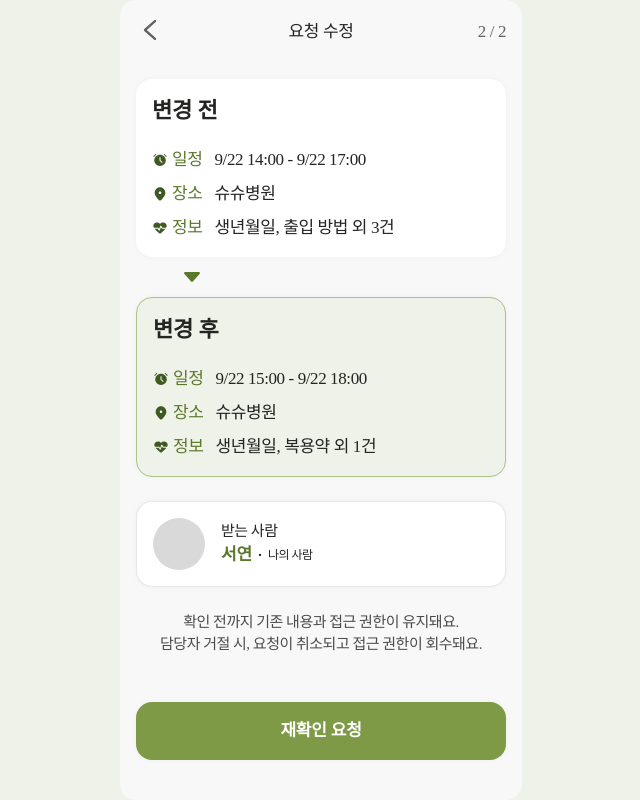
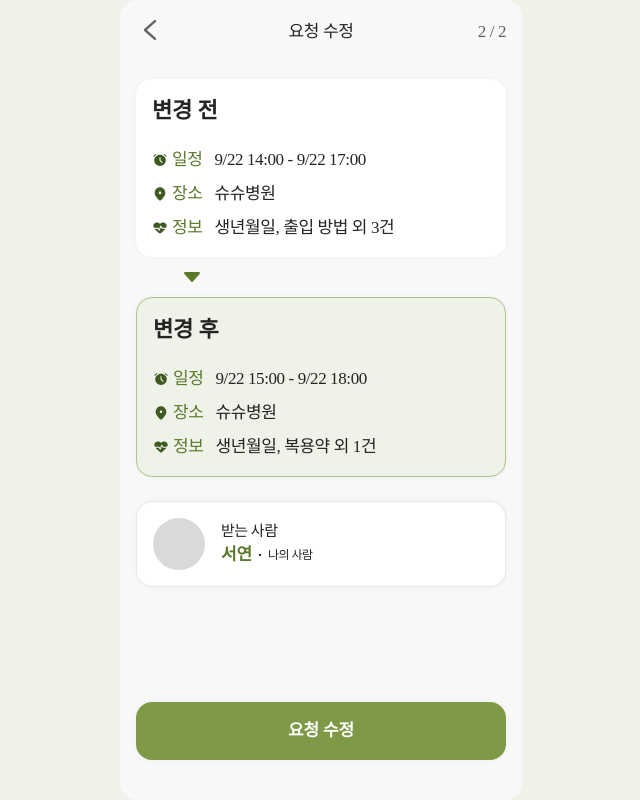
Before and after one commit to LEle-donut91/LIKELION_14th_2SWU_FE, a React (Vite) app in the folder gyeot_fe/: page /request/edit-check/1 in a window 1280 px wide. Shown: the whole page, without its empty margins (319-959 px from the left). Built offline with nearby package versions, Linux system fonts and the light colour scheme; no server answers; a web font is replaced by a local one.

Commit message:
feat: 재확인 요청 분기 처리

```diff
--- a/gyeot_fe/src/features/request/mock/RequestEdit/getEditCheckMock.json
+++ b/gyeot_fe/src/features/request/mock/RequestEdit/getEditCheckMock.json
@@ -1,6 +1,7 @@
 {
   "situationId": "1",
   "requestId": "1",
+  "isAccepted": false,
   "userName": "서연",
   "userPart": "나의 사람",
   "beforeInfo": {
--- a/gyeot_fe/src/features/request/pages/RequestEditCheck.jsx
+++ b/gyeot_fe/src/features/request/pages/RequestEditCheck.jsx
@@ -43,10 +43,13 @@ function RequestEditCheck() {
 
   // TODO: API 연동 시 useEffect로 교체 (지금은 mock 이라 렌더마다 호출돼도 문제 없음)
   // [H-03-01-02] 요청 수정 내용 확인 - 데이터 조회
-  const { userName, userPart, beforeInfoList, afterInfoList } = useMemo(
-    () => getEditCheckService(getEditCheckApi(paramId)),
-    [paramId],
-  );
+  const {
+    userName,
+    isConfirmRequired,
+    userPart,
+    beforeInfoList,
+    afterInfoList,
+  } = useMemo(() => getEditCheckService(getEditCheckApi(paramId)), [paramId]);
 
   // TODO: API 연동 로직 수정 필요
   // [H-03-01-02] 재확인 요청 후 [요청 상세 · 요청자 뷰]로 이동
@@ -98,16 +101,18 @@ function RequestEditCheck() {
         />
 
         {/* 가이드 Text */}
-        <span className={`${styles.guideTxt} typoBodySmall`}>
-          확인 전까지 기존 내용과 접근 권한이 유지돼요.
-          <br />
-          담당자 거절 시, 요청이 취소되고 접근 권한이 회수돼요.
-        </span>
+        {isConfirmRequired && (
+          <span className={`${styles.guideTxt} typoBodySmall`}>
+            확인 전까지 기존 내용과 접근 권한이 유지돼요.
+            <br />
+            담당자 거절 시, 요청이 취소되고 접근 권한이 회수돼요.
+          </span>
+        )}
       </main>
 
       {/* 하단 Footer */}
       <LargeFooter
-        title="재확인 요청"
+        title={isConfirmRequired ? "재확인 요청" : "요청 수정"}
         type="primary"
         onClick={handleReconfirmBtnClick}
       />
--- a/gyeot_fe/src/features/request/services/requesterService.js
+++ b/gyeot_fe/src/features/request/services/requesterService.js
@@ -59,10 +59,11 @@ export const postEditFormService = (requestId, requestForm, checkForm) => ({
 
 // TODO: API 연동 로직 수정 필요
 // [H-03-01-02] 요청 수정 내용 확인 - 데이터 조회 후 가공
-// 반환: { situationId, requestId, userName, userPart, beforeInfoList, afterInfoList }
+// 반환: { situationId, requestId, isConfirmRequired, userName, userPart, beforeInfoList, afterInfoList }
 export const getEditCheckService = (raw) => ({
   situationId: raw?.situationId ?? "",
   requestId: raw?.requestId ?? "",
+  isConfirmRequired: raw?.isAccepted ?? false,
   userName: raw?.userName ?? "",
   userPart: raw?.userPart ?? "",
   beforeInfoList: [
```
